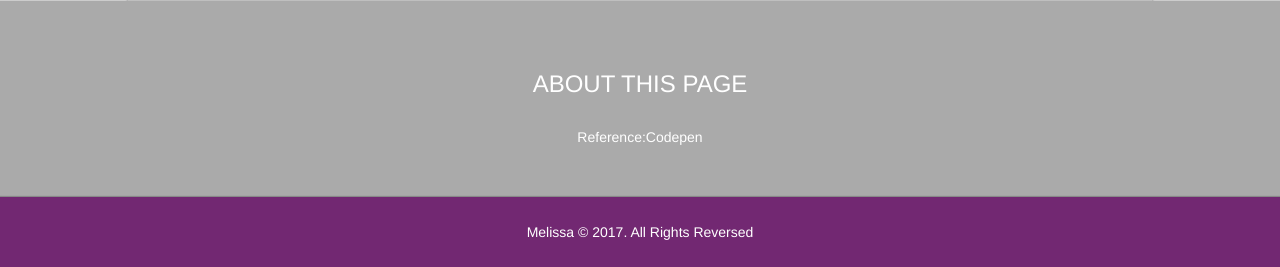
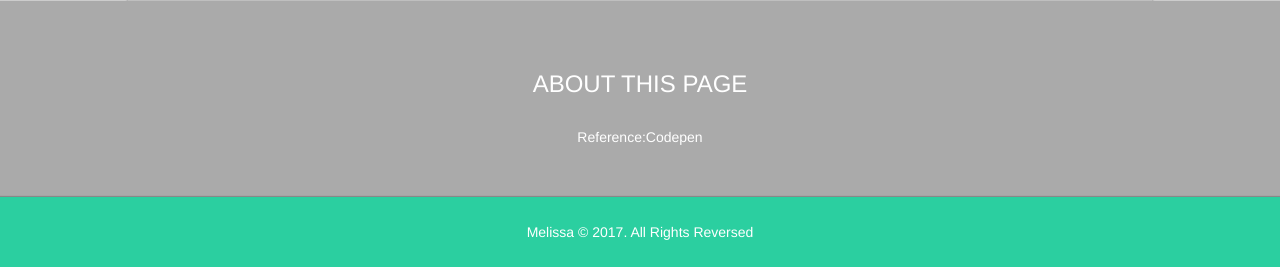
Before and after one commit to melissa0816k/tyreditor, a PHP site: page / in a window 1280 px wide. Shown: the part 4395-4662 px from the top of the page. Run offline with PHP 8.4, Linux system fonts and the light colour scheme; some libraries are stand-ins or nearby versions.

Commit message:
Update style.css

```diff
--- a/style.css
+++ b/style.css
@@ -151,7 +151,7 @@ footer h3{margin-bottom:30px;color:#fff;
 }
 #footer-above li{display:inline;
 }
-#footer-below{box-shadow:0px 0px 1px 1px rgba(0, 0, 0, 0.2);padding:25px 0;background-color:#722872;text-align:center;
+#footer-below{box-shadow:0px 0px 1px 1px rgba(0, 0, 0, 0.2);padding:25px 0;background-color:#2BCFA0;text-align:center;
 }
 .button{
   color:#fff;
```
